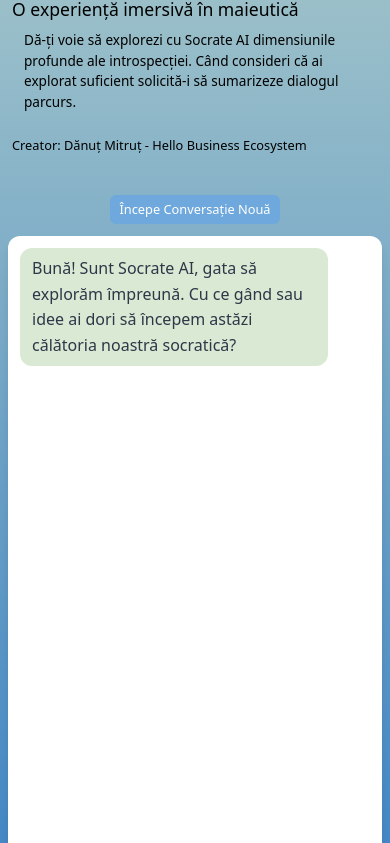
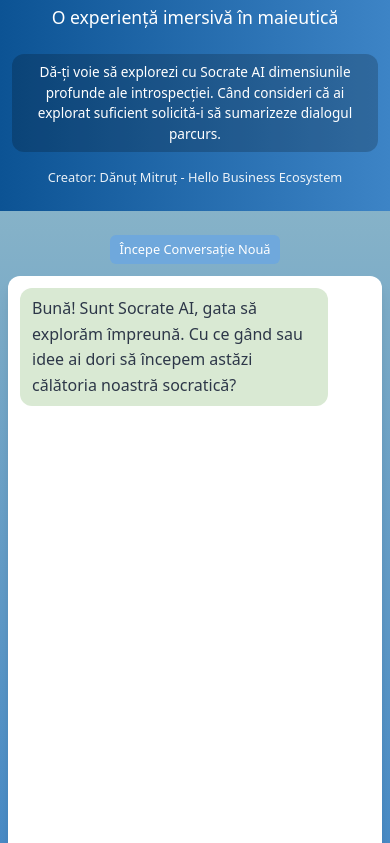
Before and after one commit to danutmitrut/Socrate-AI, a website: page index.html in a window 390 px wide. Shown: the part 76-919 px from the top of the page. Drawn offline with nearby package versions, Linux system fonts and the light colour scheme.

Commit message:
modificări 3

```diff
--- a/index.html
+++ b/index.html
@@ -19,31 +19,35 @@
             --brand-red-error: #dc2626; /* Culoare pentru mesaje de eroare */
         }
 
-        /* Gradient pentru fundalul paginii și spațierea generală */
+        /* Gradient pentru fundalul paginii */
         body {
             background-image: linear-gradient(to bottom, var(--brand-light-blue-gray), var(--brand-medium-blue));
             min-height: 100vh;
             display: flex;
             flex-direction: column;
             position: relative;
-            padding-left: 1rem; /* Spațiu lateral pe stânga */
-            padding-right: 1rem; /* Spațiu lateral pe dreapta */
             box-sizing: border-box; /* Include padding-ul în lățime/înălțime */
+            /* !!! Am scos padding-ul de aici. Îl vom aplica doar la wrapper-ul de chat !!! */
         }
 
         /* Header full-width cu gradient și stiluri impunătoare */
-        .main-header {
+        header { /* Renaming .main-header to header for simplicity since it's the only header */
             background-image: linear-gradient(to right, var(--brand-dark-blue), var(--brand-medium-blue));
             padding: 2rem 1rem;
             color: var(--brand-white);
             text-align: center;
-            margin-left: -1rem; /* Anulează padding-ul body pe stânga */
-            margin-right: -1rem; /* Anulează padding-ul body pe dreapta */
-            width: calc(100% + 2rem); /* Întinde headerul pe toată lățimea, inclusiv padding-ul body */
+            /* >>> MODIFICARI AICI: Eliminăm marginile negative și width: calc() <<< */
+            width: 100%; /* Header-ul va ocupa întreaga lățime disponibilă */
+            box-sizing: border-box; /* Asigură că padding-ul header-ului nu-l face mai lat decât 100% */
             flex-shrink: 0; /* Nu lasă header-ul să se micșoreze */
+            /* !!! Am scos margin-ul negativ și width: calc() !!! */
+
+            /* Ajustăm padding-ul textului din header pentru a se încadra bine */
+            padding-left: 1rem;
+            padding-right: 1rem;
         }
 
-        .main-header h1 {
+        header h1 {
             font-size: 3.5rem;
             font-weight: 800;
             color: var(--brand-white);
@@ -51,12 +55,12 @@
             margin-bottom: 0.5rem;
         }
 
-        .main-header h2 {
+        header h2 {
             font-size: 1.75rem;
             color: var(--brand-white);
         }
 
-        .main-header p {
+        header p { /* Stiluri pentru instrucțiunile de utilizare */
             margin-top: 1.5rem;
             max-width: 800px;
             margin-left: auto;
@@ -65,9 +69,9 @@
             background-color: rgba(0,0,0,0.2);
             padding: 0.75rem 1.5rem;
             border-radius: 0.75rem;
+            line-height: 1.5;
         }
-
-        .main-header h3 { /* Stiluri pentru creator, mutat acum în header */
+        header h3 { /* Stiluri pentru creator, mutat acum în header */
             margin-top: 1.5rem;
             font-size: 1rem;
             opacity: 0.9;
@@ -82,6 +86,11 @@
             flex-grow: 1; /* Ocupă tot spațiul vertical rămas */
             margin-top: 2rem; /* Spațiu între header și zona de interacțiune */
             padding-bottom: 1rem; /* Padding la fundul wrapperului */
+            /* >>> MODIFICARI AICI: Adăugăm padding lateral general <<< */
+            padding-left: 1rem;
+            padding-right: 1rem;
+            width: 100%; /* Ocupă toată lățimea disponibilă */
+            box-sizing: border-box; /* Include padding-ul în lățime/înălțime */
         }
 
         /* Container pentru butonul "Nou Chat" */
@@ -121,7 +130,7 @@
             position: relative;
 
             /* Dimensiuni și responsivitate */
-            width: 100%;
+            width: 100%; /* Acum se va adapta la padding-ul de pe #chat-interaction-area */
             max-width: 467px;
             height: 70vh; /* Păstrează înălțimea relativă */
             max-height: 700px; /* Limitează la o înălțime fixă pe ecrane mari */
@@ -256,11 +265,11 @@
         /* Responsive adjustments */
         @media (max-width: 640px) {
             body {
-                padding: 0.5rem; /* Reduce padding-ul general */
+                padding: 0; /* Eliminăm padding-ul de pe body pe mobil, lăsăm doar wrapper-ul să gestioneze */
             }
             header {
-                margin: -0.5rem; /* Anulează padding-ul nou de pe body */
-                width: calc(100% + 1rem); /* Compensează margin-ul */
+                margin: 0; /* Eliminăm margin-ul negativ, headerul ocupă 100% implicit */
+                width: 100%; /* Asigurăm 100% lățime */
                 padding: 1.5rem 0.75rem; /* Reduce padding interior header */
             }
             header h1 { font-size: 2rem; }
@@ -271,6 +280,8 @@
             #chat-interaction-area {
                 margin-top: 1.5rem;
                 padding-bottom: 0.5rem; /* Reduce padding jos */
+                padding-left: 0.5rem; /* Adăugăm padding lateral direct aici */
+                padding-right: 0.5rem; /* Adăugăm padding lateral direct aici */
             }
             #new-chat-button-container {
                 max-width: none;
```
